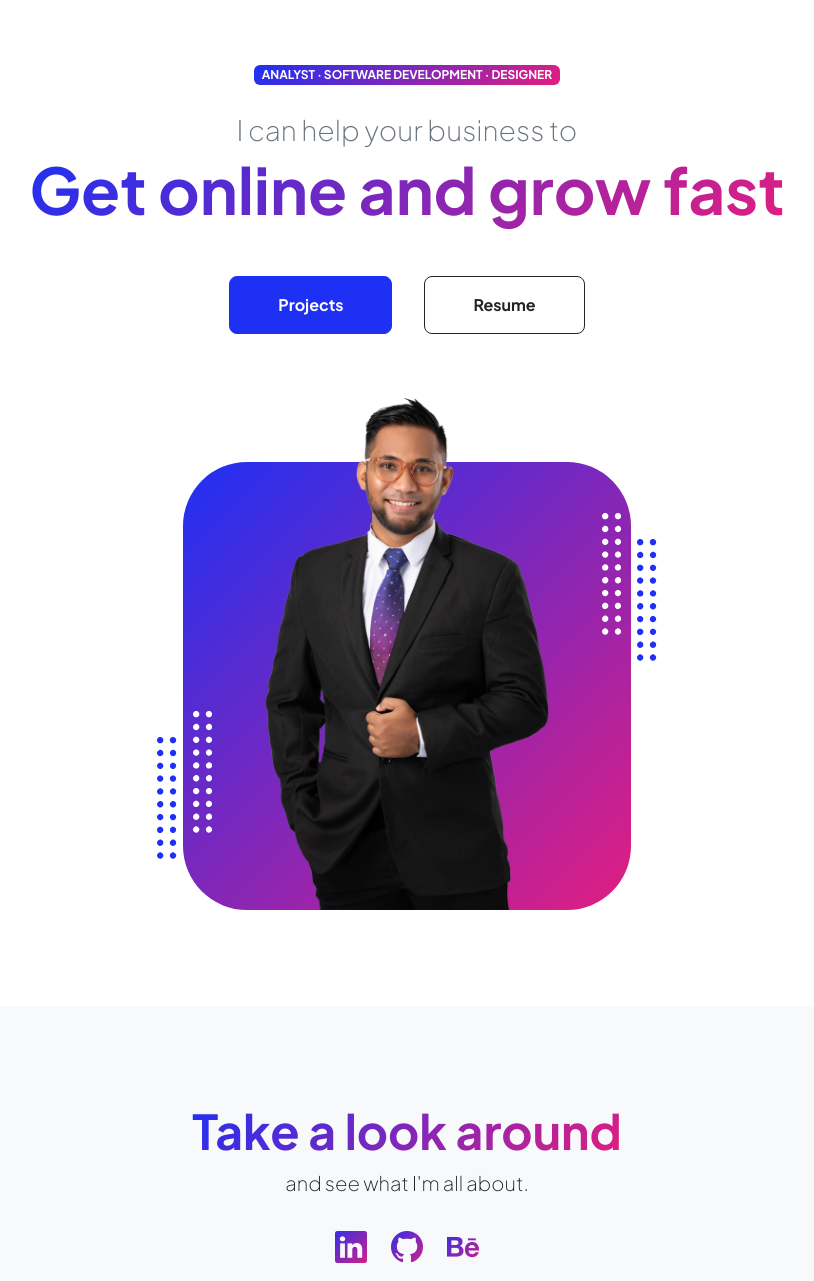
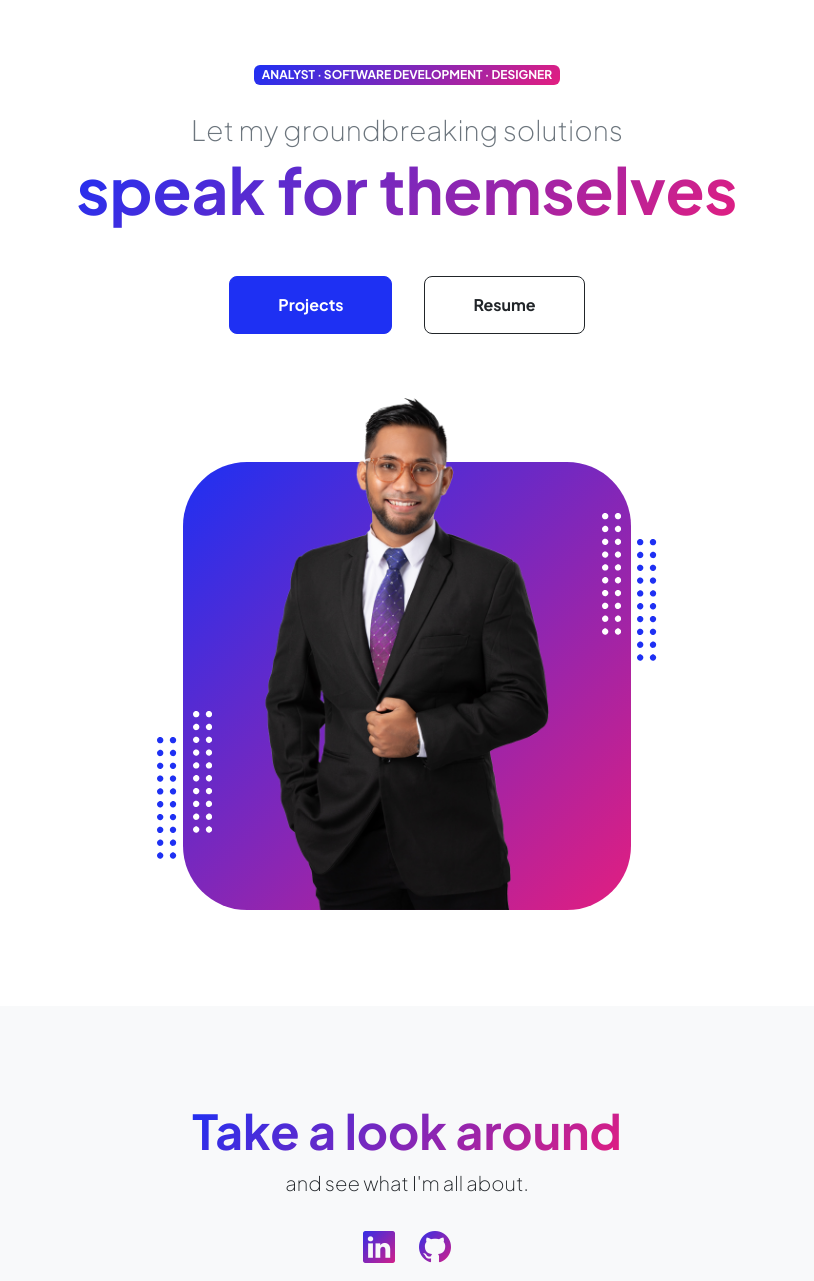
Before and after one commit to lokmanTech/lokmanTech.github.io, a plain HTML site: page index.html in a window 1280 px wide. Shown: the part 59-1340 px from the top of the page, without its empty margins (233-1047 px from the left). Drawn offline with nearby package versions, Linux system fonts and the light colour scheme.

Commit message:
Update index.html

```diff
--- a/index.html
+++ b/index.html
@@ -63,9 +63,8 @@
                                 <div class="text-uppercase">Analyst &middot; Software Development &middot; Designer
                                 </div>
                             </div>
-                            <div class="fs-3 fw-light text-muted">I can help your business to</div>
-                            <h1 class="display-3 fw-bolder mb-5"><span class="text-gradient d-inline">Get online and
-                                    grow fast</span></h1>
+                            <div class="fs-3 fw-light text-muted">Let my groundbreaking solutions</div>
+                            <h1 class="display-3 fw-bolder mb-5"><span class="text-gradient d-inline">speak for themselves</span></h1>
                             <div
                                 class="d-grid gap-3 d-sm-flex justify-content-sm-center justify-content-xxl-start mb-3">
                                 <a class="btn btn-primary btn-lg px-5 py-3 me-sm-3 fs-6 fw-bolder"
@@ -388,8 +387,8 @@
                                         class="bi bi-linkedin"></i></a>
                                 <a class="text-gradient" href="https://github.com/lokmanTech" target="_blank"><i
                                         class="bi bi-github"></i></a>
-                                <a class="text-gradient" href="https://www.behance.net/gallery/197526107/Lokmans-Architectural-Portfolio" target="_blank"><i
-                                        class="bi bi-behance"></i></a>
+                                <!--<a class="text-gradient" href="https://www.behance.net/gallery/197526107/Lokmans-Architectural-Portfolio" target="_blank"><i
+                                        class="bi bi-behance"></i></a>-->
                             </div>
                         </div>
                     </div>
```
